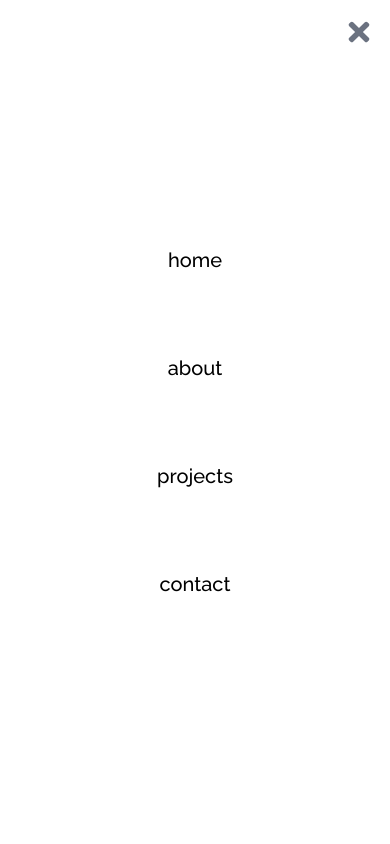
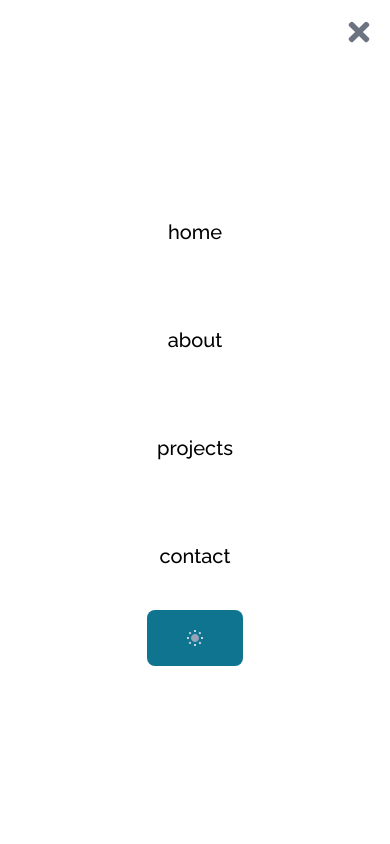
Before and after one commit to madh0c/madh0c.github.io, a React (Vite) app: page / in a window 390 px wide. Both pictures are taken after a click on the element 359 px from the left and 31 px from the top of the page. Shown: the top 844 px of the page. Built offline with nearby package versions, Linux system fonts and the light colour scheme; a web font is replaced by a local one.

Commit message:
Update NavBar.jsx

```diff
--- a/src/components/NavBar.jsx
+++ b/src/components/NavBar.jsx
@@ -47,7 +47,7 @@ const NavBar = () => {
           </div>
         ))}
 
-        <button onClick={toggleTheme} className="flex justify-center items-center dark:bg-purple-600 dark:hover:bg-purple-700 bg-cyan-700 hover:bg-cyan-800 transition-color duration-200 ease-in-out mx-6 px-2 py-2 rounded-lg font-semibold">
+        <button onClick={toggleTheme} className="flex justify-center items-center dark:bg-purple-600 dark:hover:bg-purple-700 bg-cyan-700 hover:bg-cyan-800 transition-color duration-200 ease-in-out mx-6 px-2 py-2 rounded-lg">
           <svg class="dark:hidden" width="16" height="16" xmlns="http://www.w3.org/2000/svg">
             <path class="fill-slate-300" d="M7 0h2v2H7zM12.88 1.637l1.414 1.415-1.415 1.413-1.413-1.414zM14 7h2v2h-2zM12.95 14.433l-1.414-1.413 1.413-1.415 1.415 1.414zM7 14h2v2H7zM2.98 14.364l-1.413-1.415 1.414-1.414 1.414 1.415zM0 7h2v2H0zM3.05 1.706 4.463 3.12 3.05 4.535 1.636 3.12z" />
             <path class="fill-slate-400" d="M8 4C5.8 4 4 5.8 4 8s1.8 4 4 4 4-1.8 4-4-1.8-4-4-4Z" />
@@ -56,7 +56,6 @@ const NavBar = () => {
             <path class="fill-slate-400" d="M6.2 1C3.2 1.8 1 4.6 1 7.9 1 11.8 4.2 15 8.1 15c3.3 0 6-2.2 6.9-5.2C9.7 11.2 4.8 6.3 6.2 1Z" />
             <path class="fill-slate-500" d="M12.5 5a.625.625 0 0 1-.625-.625 1.252 1.252 0 0 0-1.25-1.25.625.625 0 1 1 0-1.25 1.252 1.252 0 0 0 1.25-1.25.625.625 0 1 1 1.25 0c.001.69.56 1.249 1.25 1.25a.625.625 0 1 1 0 1.25c-.69.001-1.249.56-1.25 1.25A.625.625 0 0 1 12.5 5Z" />
           </svg>
-          <span class="sr-only">Switch to light / dark version</span>
         </button>
 
       </nav>
@@ -73,6 +72,17 @@ const NavBar = () => {
               <Link onClick={() => setNav(!nav)} to={link} smooth duration={500}>{link}</Link>
             </li>
           ))}
+
+          <button onClick={toggleTheme} className="flex justify-center items-center dark:bg-purple-600 dark:hover:bg-purple-700 bg-cyan-700 hover:bg-cyan-800 transition-color duration-200 ease-in-out px-10 py-5 rounded-lg">
+            <svg class="dark:hidden" width="16" height="16" xmlns="http://www.w3.org/2000/svg">
+              <path class="fill-slate-300" d="M7 0h2v2H7zM12.88 1.637l1.414 1.415-1.415 1.413-1.413-1.414zM14 7h2v2h-2zM12.95 14.433l-1.414-1.413 1.413-1.415 1.415 1.414zM7 14h2v2H7zM2.98 14.364l-1.413-1.415 1.414-1.414 1.414 1.415zM0 7h2v2H0zM3.05 1.706 4.463 3.12 3.05 4.535 1.636 3.12z" />
+              <path class="fill-slate-400" d="M8 4C5.8 4 4 5.8 4 8s1.8 4 4 4 4-1.8 4-4-1.8-4-4-4Z" />
+            </svg>
+            <svg class="hidden dark:block" width="16" height="16" xmlns="http://www.w3.org/2000/svg">
+              <path class="fill-slate-400" d="M6.2 1C3.2 1.8 1 4.6 1 7.9 1 11.8 4.2 15 8.1 15c3.3 0 6-2.2 6.9-5.2C9.7 11.2 4.8 6.3 6.2 1Z" />
+              <path class="fill-slate-500" d="M12.5 5a.625.625 0 0 1-.625-.625 1.252 1.252 0 0 0-1.25-1.25.625.625 0 1 1 0-1.25 1.252 1.252 0 0 0 1.25-1.25.625.625 0 1 1 1.25 0c.001.69.56 1.249 1.25 1.25a.625.625 0 1 1 0 1.25c-.69.001-1.249.56-1.25 1.25A.625.625 0 0 1 12.5 5Z" />
+            </svg>
+          </button>
         </ul>
       )}
 
```
